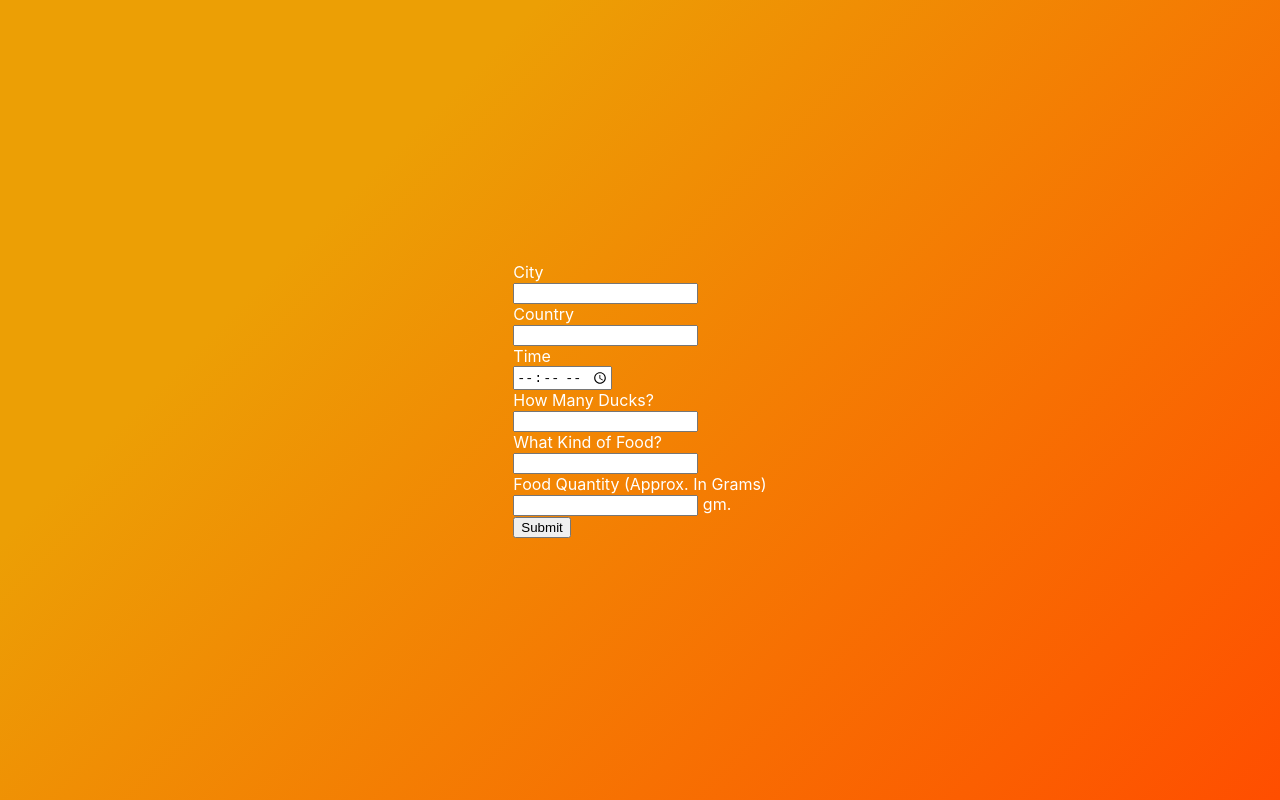
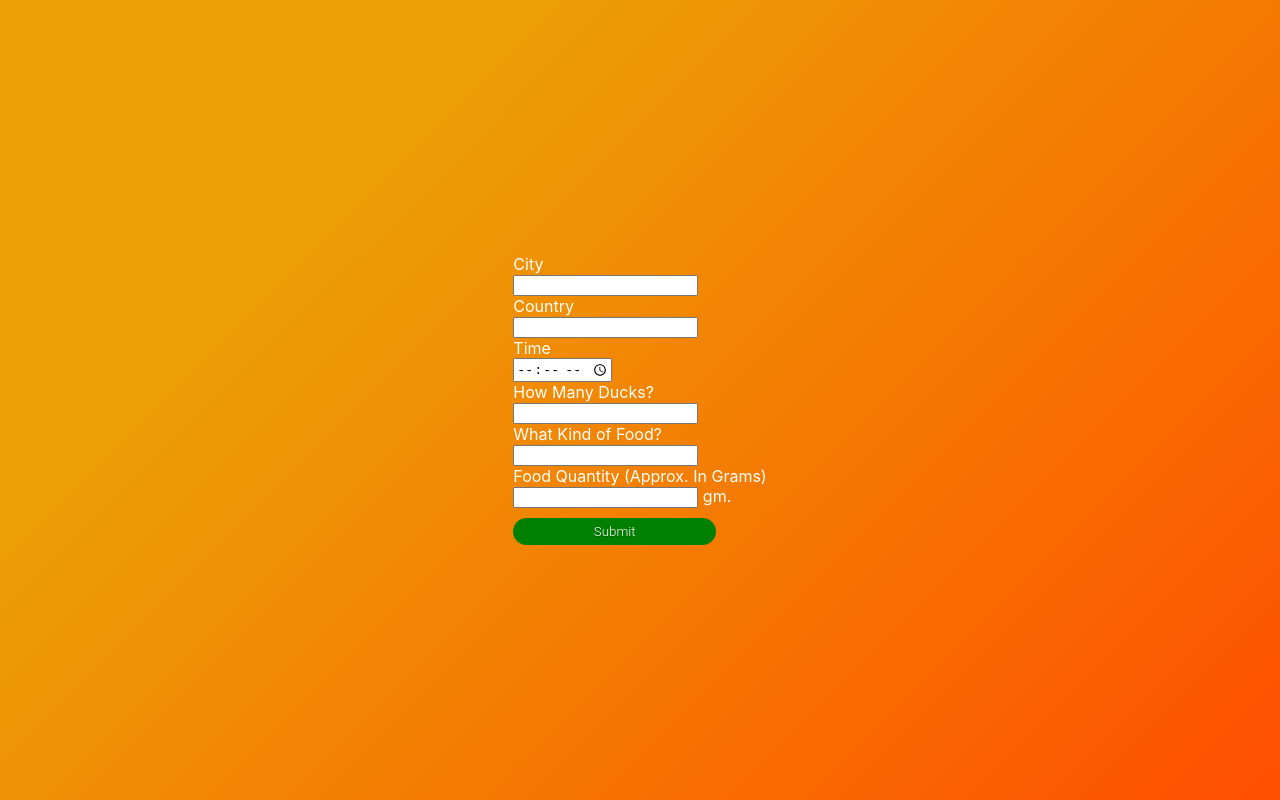
Before and after one commit to xrysen/deducktion, a React (Create React App) app: page / in a window 1280 px wide. Built offline with nearby package versions, Linux system fonts and the light colour scheme; no server answers.

Commit message:
Adds styling to submit button

```diff
--- a/src/Components/Form.css
+++ b/src/Components/Form.css
@@ -4,3 +4,25 @@
   justify-content: center;
   height: 100vh;
 }
+
+.bouncy-button {
+  display: inline-block;
+  background-color: green;
+  padding: 0.3em 1.2em;
+  margin: 10px 0.1em 0.1em 0;
+  border: 0.16em solid rgba(255, 255, 255, 0);
+  border-radius: 2em;
+  box-sizing: border-box;
+  text-decoration: none;
+  font-family: "Roboto", sans-serif;
+  font-weight: 300;
+  color: #ffffff;
+  text-shadow: 0 0.04em 0.04em rgba(0, 0, 0, 0.35);
+  text-align: center;
+  transition: all 0.2s;
+  width: 80%;
+}
+
+.bouncy-button:hover {
+  border-color: rgba(255, 255, 255, 1);
+}
--- a/src/Components/Form.jsx
+++ b/src/Components/Form.jsx
@@ -107,7 +107,7 @@ const Form = () => {
         />{" "}
         gm.
         <br />
-        <input type="submit" />
+        <input className = "bouncy-button" type="submit" />
       </form>
     </section>
   );
```
